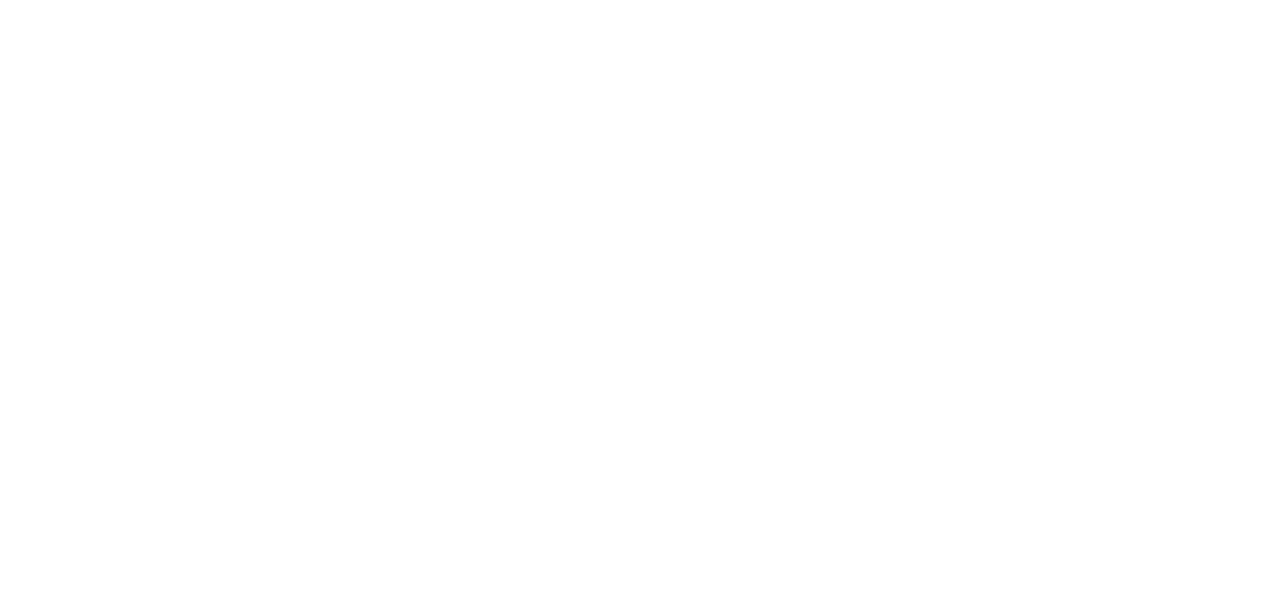
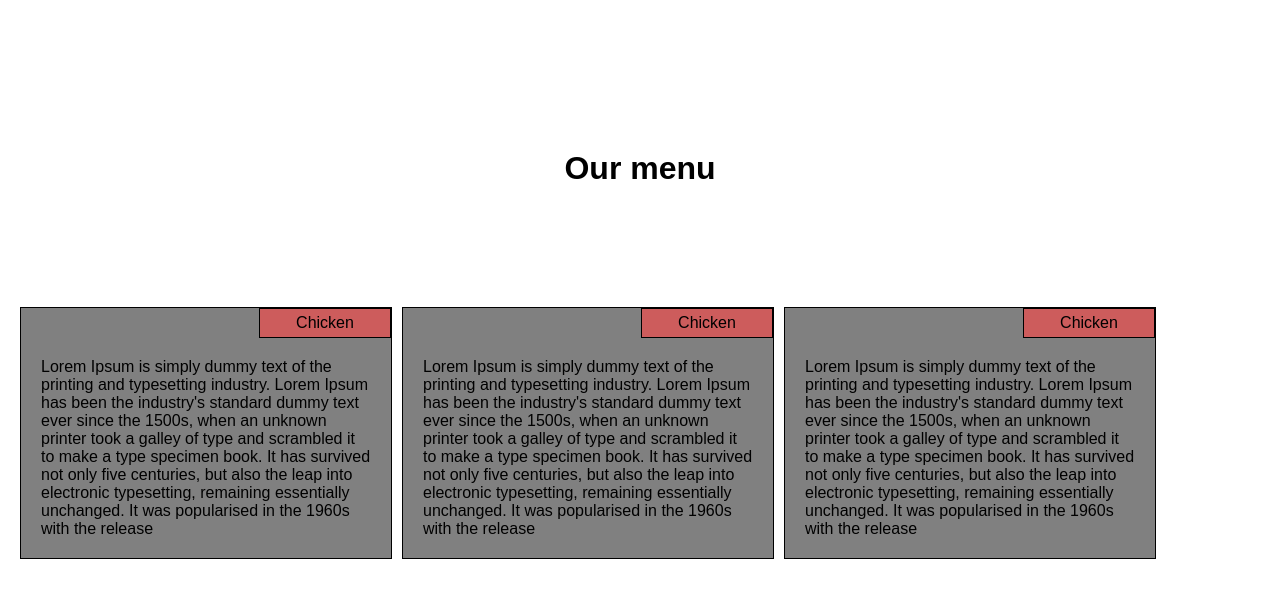
Before and after one commit to petrovicimh123/Modul2test, a plain HTML site: page index.html in a window 1280 px wide. Drawn offline with Linux system fonts and the light colour scheme.

Commit message:
First commit

```diff
--- a/index.html
+++ b/index.html
@@ -1,9 +1,36 @@
 <!DOCTYPE html>
 <html>
 <head>
-	<title></title>
+	<meta charset="utf-8">
+	<meta http-equiv="X-UA-Compatible"  content="IE=edge">
+	<meta name="viewport" content="width=advice-width, initial-scale=1">
+	<title>Module 2 solution</title>
+	<link rel="stylesheet" type="text/css" href="style.css">
 </head>
 <body>
+	<h1>Our menu</h1>
+	<div class="container">
 
+		<div class="box12">
+			<div class="box" id="box1">
+			<div class="btn-right">Chicken</div>
+			<div class="text">Lorem Ipsum is simply dummy text of the printing and typesetting industry. Lorem Ipsum has been the industry's standard dummy text ever since the 1500s, when an unknown printer took a galley of type and scrambled it to make a type specimen book. It has survived not only five centuries, but also the leap into electronic typesetting, remaining essentially unchanged. It was popularised in the 1960s with the release</div>
+		</div>
+		<div class="box" id="box2">
+			<div class="btn-right">Chicken</div>
+			<div class="text">Lorem Ipsum is simply dummy text of the printing and typesetting industry. Lorem Ipsum has been the industry's standard dummy text ever since the 1500s, when an unknown printer took a galley of type and scrambled it to make a type specimen book. It has survived not only five centuries, but also the leap into electronic typesetting, remaining essentially unchanged. It was popularised in the 1960s with the release</div>
+		</div>
+
+		</div>
+		<div class="box" id="box3">
+			<div class="btn-right">Chicken</div>
+			<div class="text">Lorem Ipsum is simply dummy text of the printing and typesetting industry. Lorem Ipsum has been the industry's standard dummy text ever since the 1500s, when an unknown printer took a galley of type and scrambled it to make a type specimen book. It has survived not only five centuries, but also the leap into electronic typesetting, remaining essentially unchanged. It was popularised in the 1960s with the release</div>
+		</div>
+
+
+
+
+	</div>
+</div>
 </body>
 </html>
--- /dev/null
+++ b/style.css
@@ -0,0 +1,64 @@
+
+body {
+	margin:0;
+	padding:0;
+	font-family: sans-serif;
+
+}
+
+.container
+{
+	position: relative;
+	padding: 20px;
+
+	margin: 100px auto;
+
+}
+
+
+
+.container .box {
+	position: relative;
+	width: 30%;
+	border:1px solid black;
+	background: grey;
+	float:left;
+	margin-bottom: 10px;
+	box-sizing: border-box;
+	overflow: hidden;
+	margin-right: 10px;
+
+}
+.btn-right {
+	background-color: indianred;
+	width: 120px;
+	margin-left: auto;
+	border: 1px solid black;
+	text-align: center;
+	padding:5px;
+
+}
+.text {
+	padding:20px;
+}
+
+h1 {
+	text-align: center;
+	margin-top: 150px;
+}
+
+@media (min-width: 768px) and (max-width: 1000px) {
+	#box1, #box2 {
+		width: 45%;
+
+	}
+	#box3 {
+		width: 94%;
+	}
+}
+
+@media (max-width: 768px) {
+	#box1, #box2, #box3 {
+		width: 100%;
+	}
+}
```
